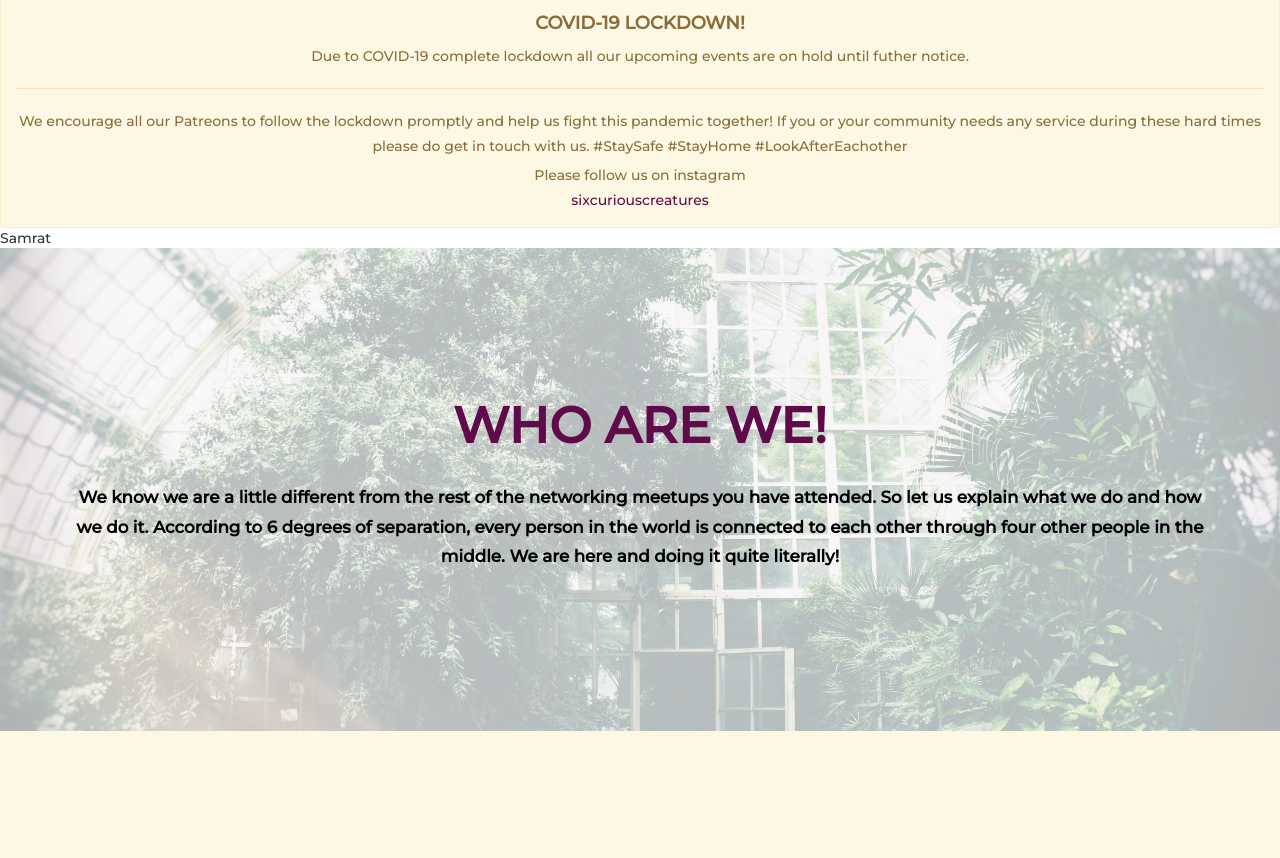
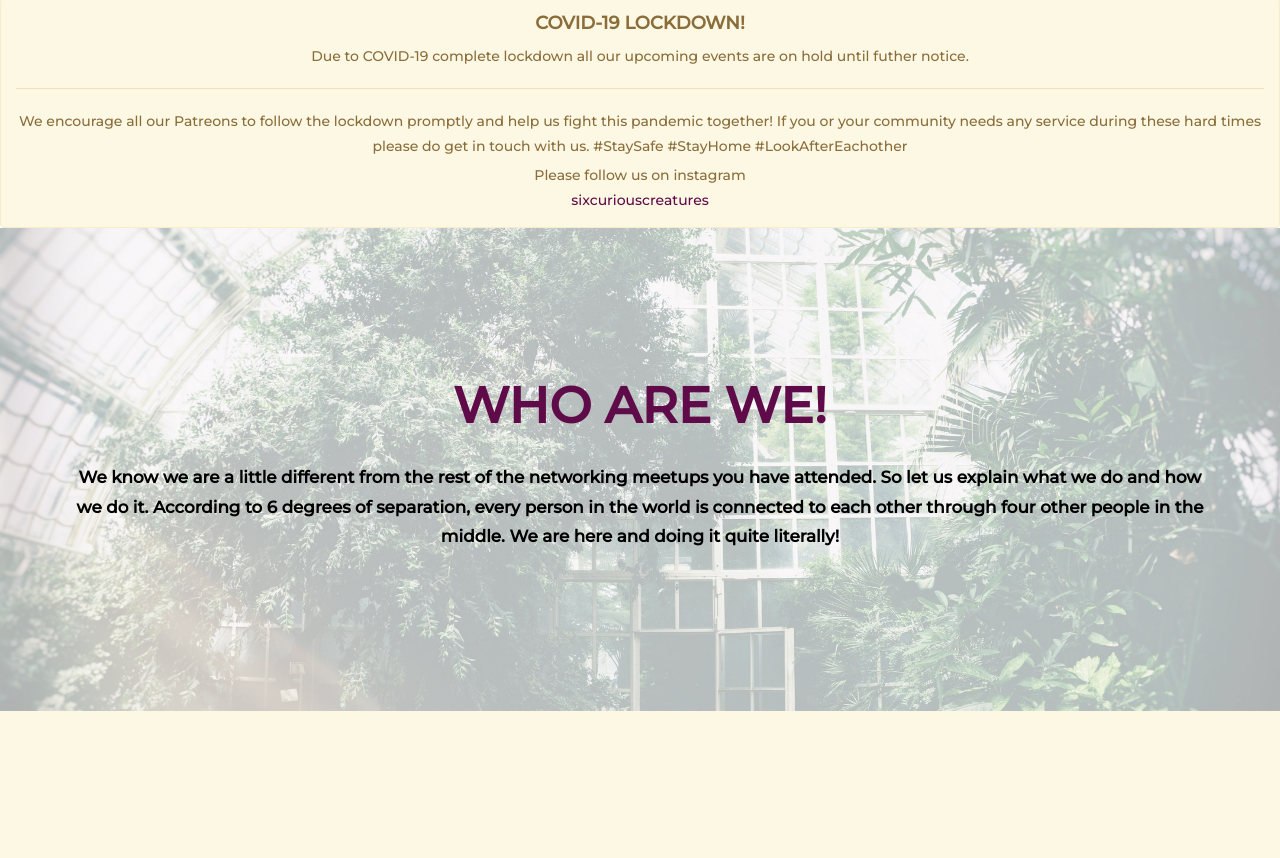
Before and after one commit to ictrl/sixcuriouscreatures, a plain HTML site: page index.html in a window 1280 px wide. Shown: the part 1002-1860 px from the top of the page. Drawn offline with nearby package versions, Linux system fonts and the light colour scheme.

Commit message:
Update index.html

```diff
--- a/index.html
+++ b/index.html
@@ -119,7 +119,6 @@
         <a href="https://www.instagram.com/sixcuriouscreatures/" target="_black">sixcuriouscreatures</a>
     </p>
 </div>
-<div>Samrat </div>
 
 <section id="who" class="who">
 <div class="container">
```
